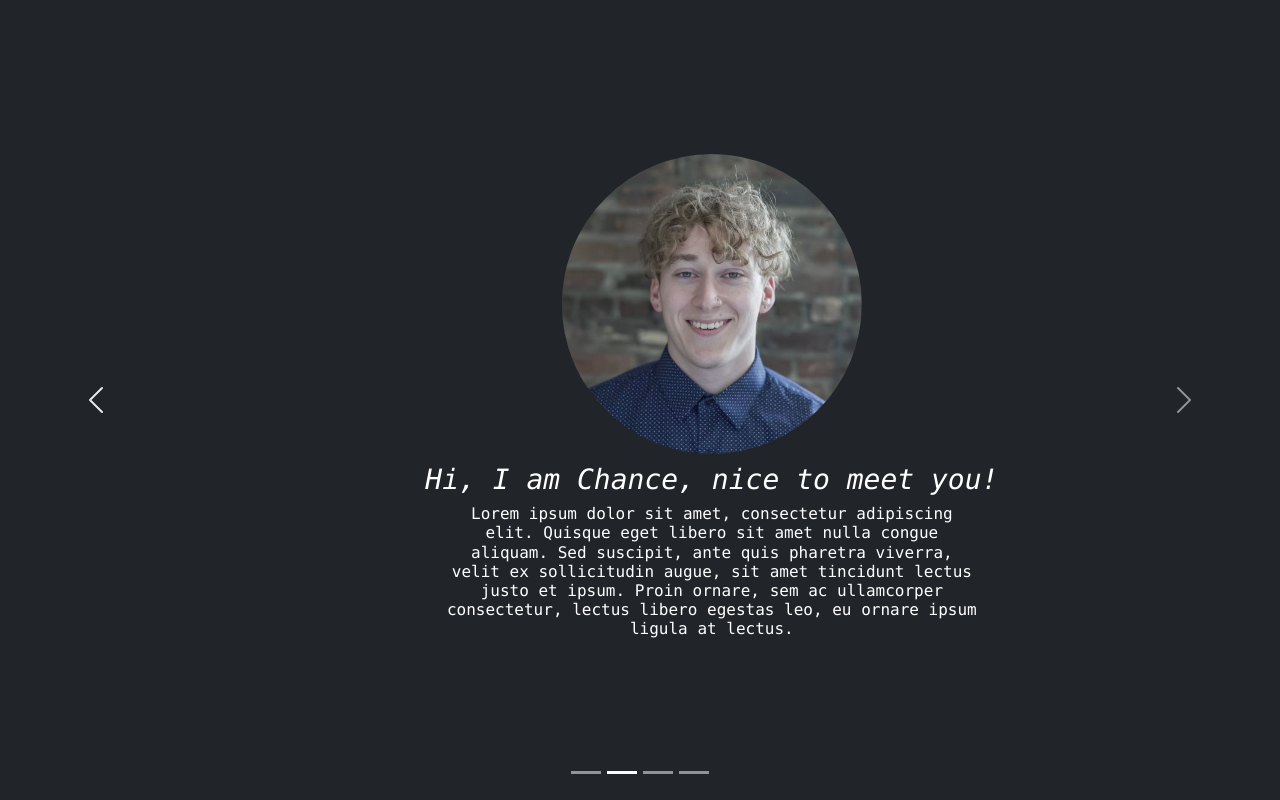
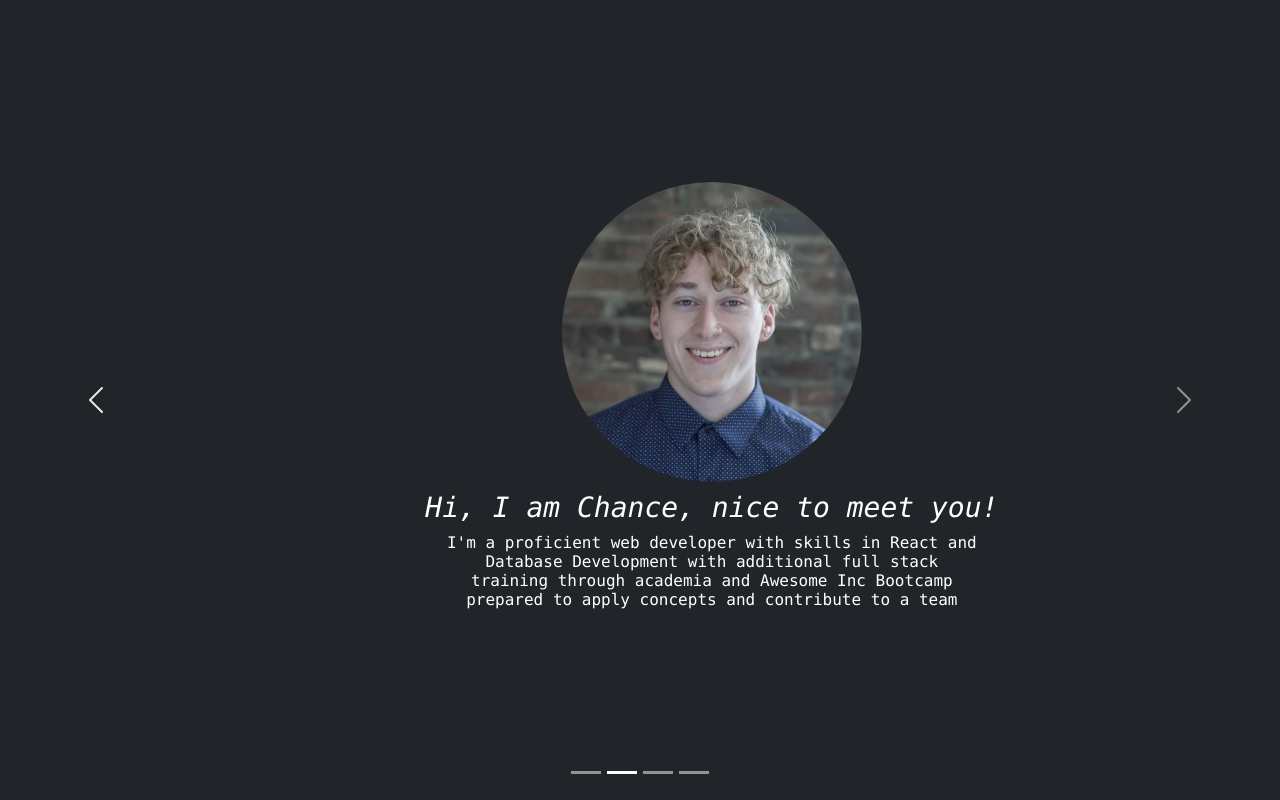
Before and after one commit to chamce/portfolio, a React (Create React App) app: page /portfolio in a window 1280 px wide. Built offline with nearby package versions, Linux system fonts and the light colour scheme.

Commit message:
added blurb and updated portfolio

```diff
--- a/src/AboutMe.js
+++ b/src/AboutMe.js
@@ -12,7 +12,7 @@ export default function AboutMe() {
                     <h3 className='text-center fst-italic'><samp>Hi, I am Chance, nice to meet you!</samp></h3>
                     <div className='d-flex justify-content-center'>
                         <h6 className='text-center col-sm-12 col-md-5'>
-                            <samp>Lorem ipsum dolor sit amet, consectetur adipiscing elit. Quisque eget libero sit amet nulla congue aliquam. Sed suscipit, ante quis pharetra viverra, velit ex sollicitudin augue, sit amet tincidunt lectus justo et ipsum. Proin ornare, sem ac ullamcorper consectetur, lectus libero egestas leo, eu ornare ipsum ligula at lectus.</samp>
+                            <samp>I'm a proficient web developer with skills in React and Database Development with additional full stack training through academia and Awesome Inc Bootcamp prepared to apply concepts and contribute to a team</samp>
                         </h6>
                     </div>
                 </div>
--- a/src/Portfolio.js
+++ b/src/Portfolio.js
@@ -9,17 +9,19 @@ import countdown from './Images/countdown.PNG';
 import contact from './Images/contact.PNG';
 import todo from './Images/todo.PNG';
 import puzzle from './Images/puzzle.PNG';
+import chat from './Images/chat.PNG';
 
 export default function Portfolio() {
     let projects = [
+        {link: 'https://chamce-messenger.web.app/', img: chat, title: 'Chat Now', text: 'React, Bootstrap, Laravel, Pusher'},
+        {link: 'https://to-do-list-b6fa7.web.app/', img: todo, title: 'To Do List', text: 'React, Bootstrap'},
+        {link: 'https://chamce.github.io/weather/', img: weather, title: 'Weather App', text: 'HTML, Bootstrap, JS'},
+        {link: 'https://chamce-sliding-puzzle.web.app/', img: puzzle, title: 'Sliding Puzzle', text: 'React, Bootstrap'},
+        {link: 'https://chamce.github.io/campaign/', img: campaign, title: 'Campaign', text: 'HTML, Bootstrap'},
+        {link: 'https://chamce.github.io/contact-card/', img: contact, title: 'Contact Card', text: 'HTML, Bootstrap'},
+        {link: 'https://chamce.github.io/tic-tac-toe/', img: ttt, title: 'Tic Tac Toe', text: 'HTML, Bootstrap, JS'},
         {link: 'https://chamce.github.io/digital-clock/', img: digital, title: 'Digital Clock', text: 'HTML, CSS, JS'},
         {link: 'https://chamce.github.io/countdown-timer/', img: countdown, title: 'Countdown Timer', text: 'HTML, CSS, JS'},
-        {link: 'https://chamce.github.io/campaign/', img: campaign, title: 'Campaign', text: 'HTML, Bootstrap'},
-        {link: 'https://chamce.github.io/contact-card/', img: contact, title: 'Contact Card', text: 'HTML, Bootstrap'},
-        {link: 'https://chamce.github.io/weather/', img: weather, title: 'Weather App', text: 'HTML, Bootstrap, JS'},
-        {link: 'https://chamce.github.io/tic-tac-toe/', img: ttt, title: 'Tic Tac Toe', text: 'HTML, Bootstrap, JS'},
-        {link: 'https://to-do-list-b6fa7.web.app/', img: todo, title: 'To Do List', text: 'React, Bootstrap'},
-        {link: 'https://chamce-sliding-puzzle.web.app/', img: puzzle, title: 'Sliding Puzzle', text: 'React, Bootstrap'}
     ];
 
     return (
--- a/src/Project.js
+++ b/src/Project.js
@@ -1,6 +1,5 @@
 import React from "react";
 import { BrowserRouter as Router, Switch, Route, Link } from "react-router-dom";
-import landscape from './landscape.jpg';
 
 export default function Project(props) {
 
```
Also changed, not shown: src/Images/chat.PNG (added).
